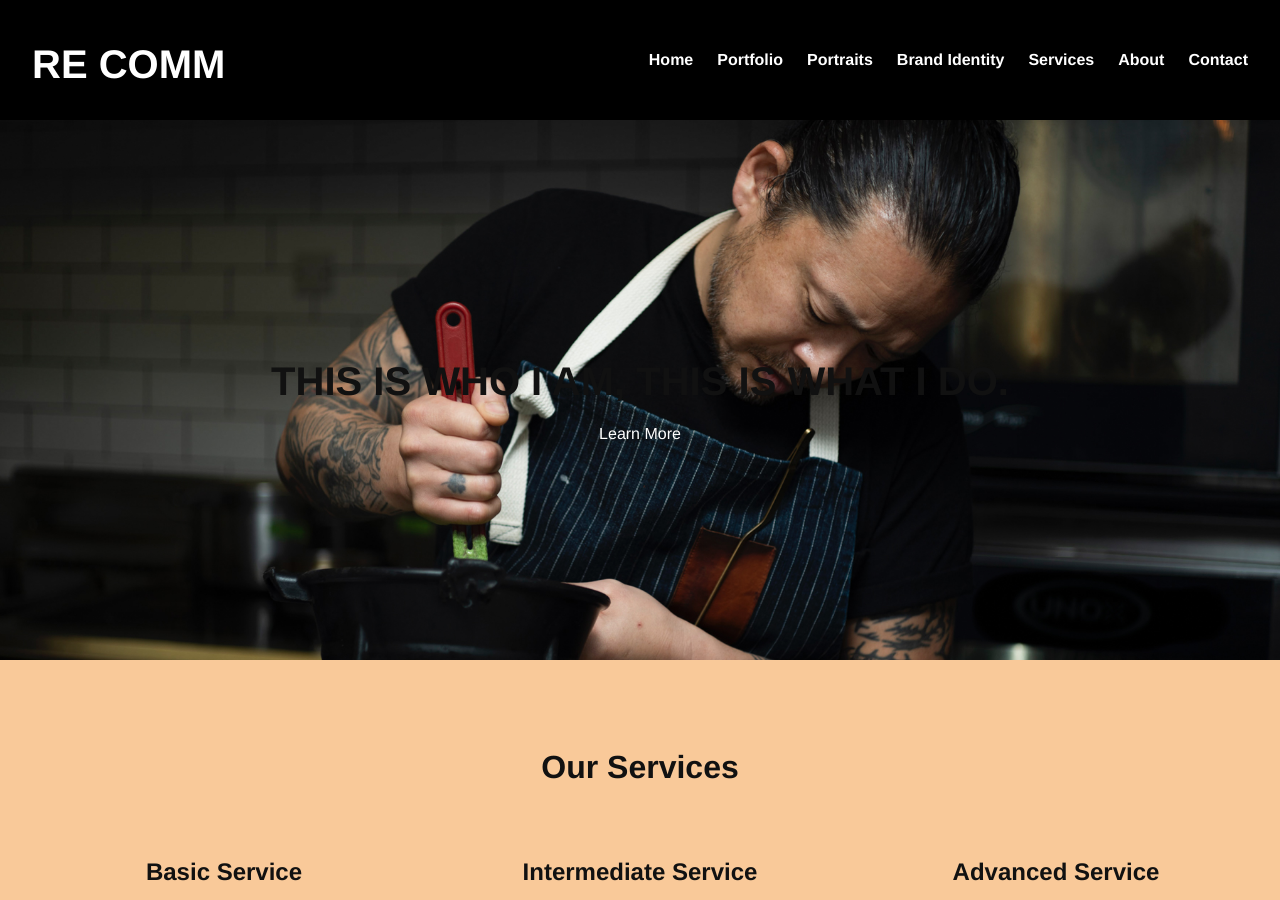
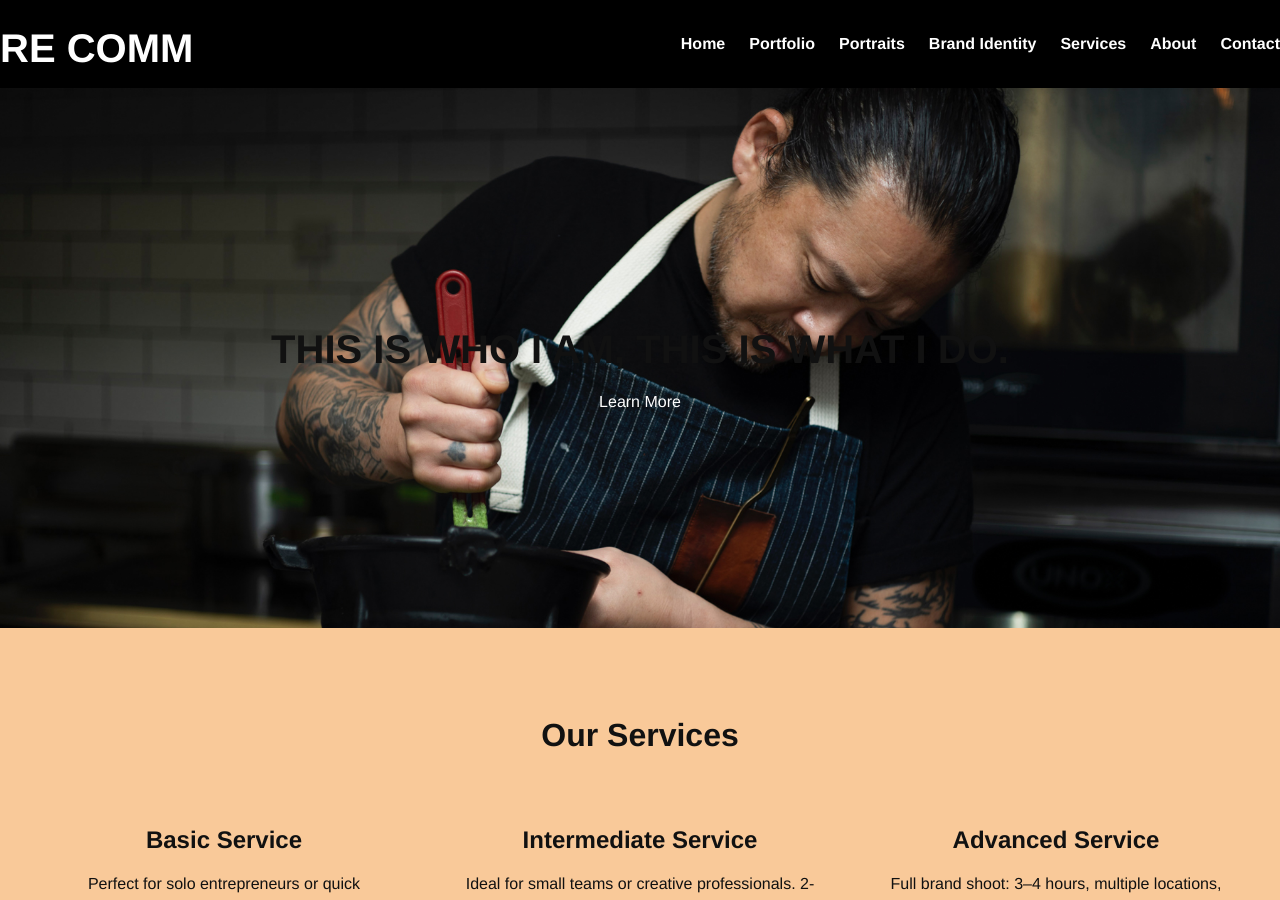
Before and after one commit to re-comm/my-portfolio, a Jekyll site: the page built from index.html, in a window 1280 px wide and 900 px high. Built offline with Jekyll 4.4.1, drawn with Linux system fonts in a browser that asks for light colours.

Commit message:
Update styles.scss

```diff
--- a/assets/css/styles.scss
+++ b/assets/css/styles.scss
@@ -73,7 +73,7 @@ p {
 .navbar {
   background: #000;
   color: white;
-  padding: 1rem 2rem;
+  padding: 0rem 0rem;
   position: sticky;
   top: 0;
   z-index: 10;
```
